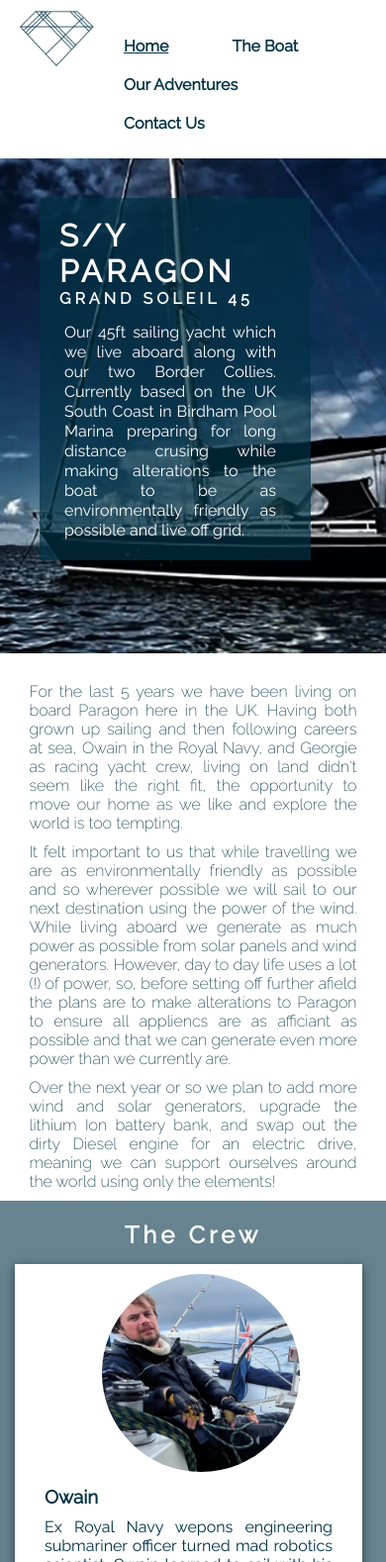
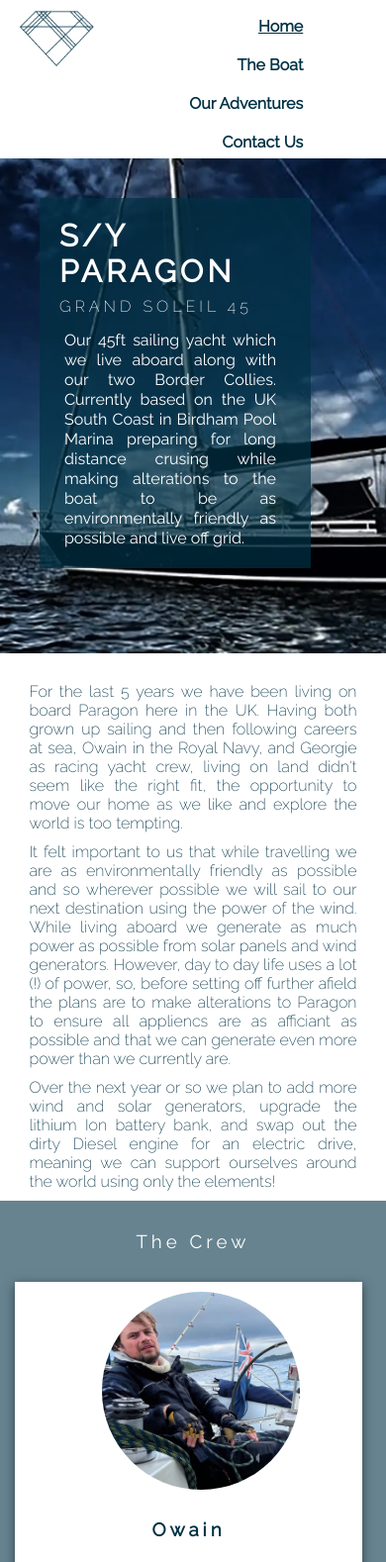
Before and after one commit to GeorgieEggleton/paragon, a plain HTML site: page index.html in a window 390 px wide. Shown: the top 1578 px of the page at 99% size. Drawn offline with Linux system fonts and the light colour scheme.

Commit message:
add media queiry styling to movies. stack vertical insead of horizontal

```diff
--- a/assests/css/style.css
+++ b/assests/css/style.css
@@ -172,6 +172,18 @@ li a:hover {
     font-weight: 100;
 }
 
+h2{
+    font-size: 20px;
+    font-weight: 200;
+    padding-top: 8px;
+}
+
+h3 {
+    text-align: center;
+    font-weight: 200;
+    padding: 15px;
+    letter-spacing: 4px;
+}
 
 /*Crew Profiles*/
 #crew-section-whole{
@@ -184,17 +196,17 @@ li a:hover {
     grid-template-columns: 50% 50%;
     grid-column-gap: 5px;
     grid-row-gap: 5px;
-    margin: 50px 200px 0 200px;
+    margin: 20px 200px 0 200px;
     padding: 5px;
 }
-
 
 #crew-title {
     text-align: center;
     color: #fff;
     font-family: Raleway, sans-serif;
-    padding-top: 20px;
+    padding-top: 30px;
     letter-spacing: 4px;
+    font-weight: 400;
 }
 
 .crew-section > div {
@@ -480,7 +492,7 @@ input:checked + label + .content {
 /*Screens smaller than 700px*/
 @media only screen and (max-width: 700px) {
 
-    h4{
+    h2{
         font-size: 16px;
     }
     .crew-section{
@@ -495,8 +507,10 @@ input:checked + label + .content {
     }
 
     nav li {
+        width: 75%;
         display: block;
         padding: 10px;
+        clear: right;
     }
 
     .hero-text-box-left{
@@ -534,7 +548,6 @@ input:checked + label + .content {
         width: 75%
     }
 
-
     .boat-photos-container{
         display: grid;
         grid-template-columns: 45% 45%;
--- a/index.html
+++ b/index.html
@@ -41,17 +41,15 @@
     <section class="hero-image-container">
     <div id="hero-image"></div>
     <div class="hero-text-box-left">
-                <h2>S/Y Paragon</h2>
-                <h4>Grand Soleil 45 </h4>
+                <h1>S/Y Paragon</h1>
+                <h2>Grand Soleil 45 </h2>
                 <P class="hero-text">Our 45ft sailing yacht which we live aboard along with our two Border Collies. Currently based on the UK South Coast in Birdham Pool Marina preparing  for long distance crusing while making alterations to the boat to be as environmentally friendly as possible and live off grid.</P>
         </div>
-
     </section>
 
     <br>
 
     <div class="opening-paragraph">
-
         <p>
             For the last 5 years we have been living on board Paragon here in the UK. Having both grown up sailing and then following careers at sea, Owain in the Royal Navy, and Georgie as racing yacht crew, living on land didn't seem like the right fit, the opportunity to move our home as we like and explore the world is too tempting.
         </p>
@@ -62,11 +60,10 @@
             Over the next year or so we plan to add more wind and solar generators, upgrade the lithium Ion battery bank, and swap out the dirty Diesel engine for an electric drive, meaning we can support ourselves around the world using only the elements!
         </p>
 
-
     </div>
     <section id="crew-section-whole">
 
-        <h2 id="crew-title"> The Crew </h2>
+        <h3 id="crew-title"> The Crew </h3>
         <div class="crew-section">
 
             <div class="crew-info">
```
Also changed, not shown: adventures.html (+4 -4 lines), boat.html (+4 -8 lines), contact.html (+2 -2 lines), thank-you.html (+2 -2 lines).
